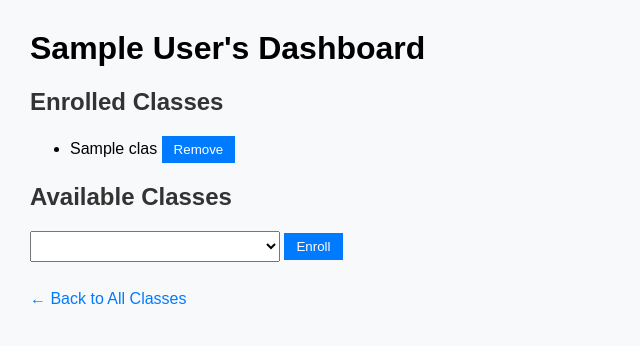
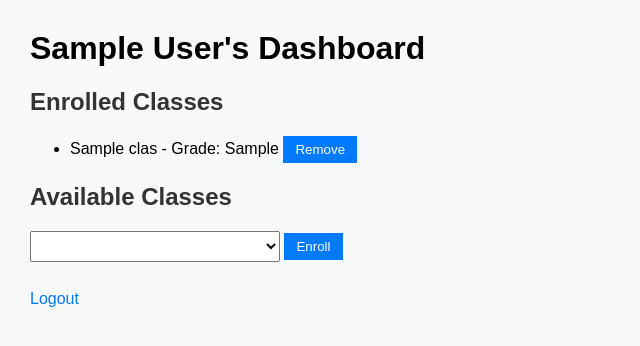
Before and after one commit to 3dwaffles512/CSE108-Lab08, a Flask app: page /student/1 in a window 1280 px wide. Shown: the top 346 px of the page, without its empty margins (0-640 px from the left). Run offline with Flask 3, Linux system fonts and the light colour scheme; a user stored in the database is signed in; tables that the repository leaves empty hold one stand-in row (values such as "Sample post"); lists and menus that the app fills with data are empty.

Commit message:
signup.html
added a logout button

```diff
--- a/templates/signup.html
+++ b/templates/signup.html
@@ -10,10 +10,10 @@
     <h2>Enrolled Classes</h2>
     <ul>
         {% if student.classes %}
-            {% for c in student.classes %}
+            {% for enrollment in enrollments %}
                 <li>
-                    {{ c.title }}
-                    <form method="POST" action="{{ url_for('unenroll', student_id=student.id, class_id=c.id) }}" style="display:inline;">
+                    {{ enrollment.course.title }} - Grade: {{ enrollment.grade or 'N/A' }}
+                    <form method="POST" action="{{ url_for('unenroll', student_id=student.id, class_id=enrollment.course.id) }}" style="display:inline;">
                         <button type="submit">Remove</button>
                     </form>
                 </li>
@@ -39,6 +39,6 @@
     </form>
 
     <br>
-    <a href="/">← Back to All Classes</a>
+    <a href="{{ url_for('logout') }}">Logout</a>
 </body>
 </html>
```
